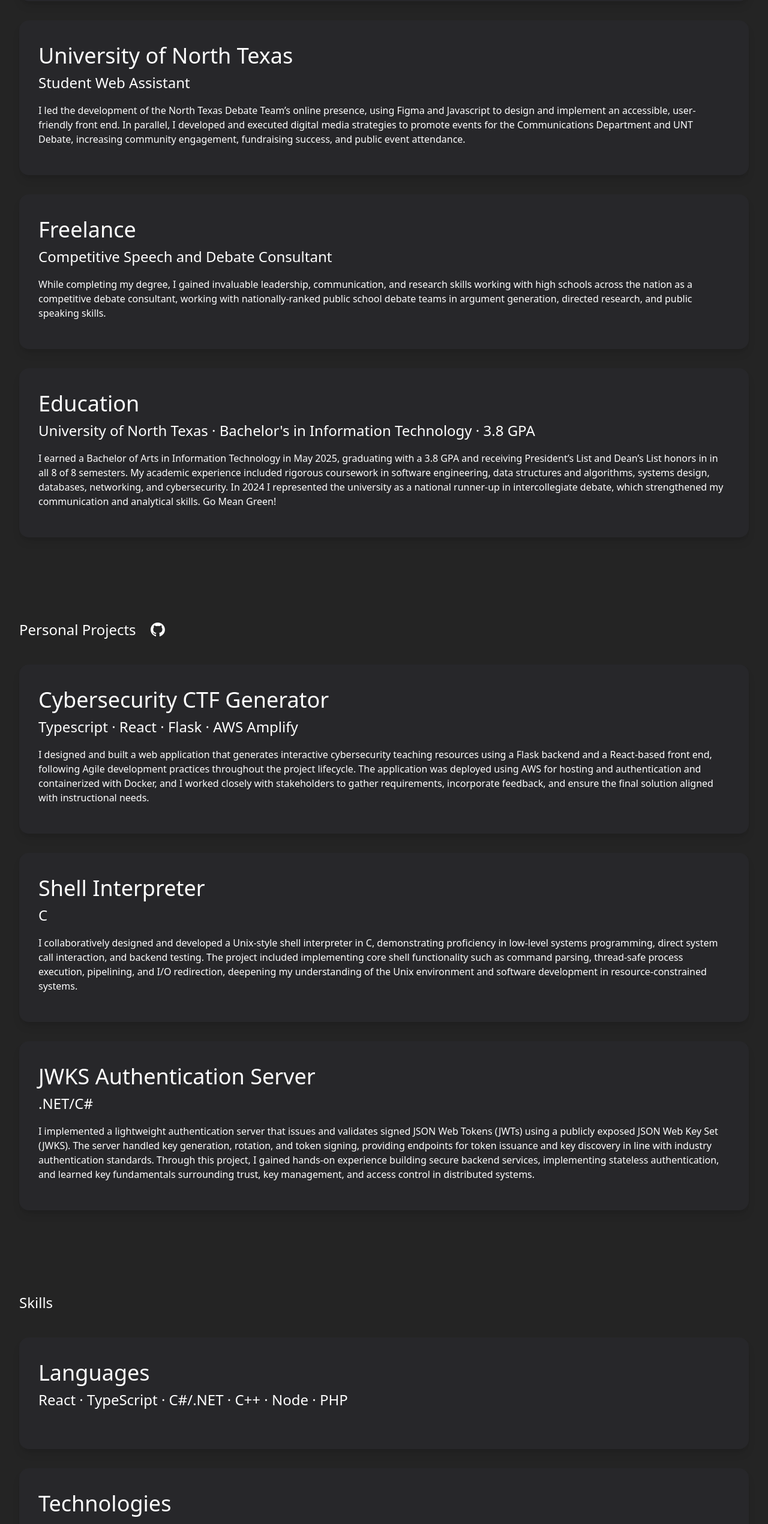
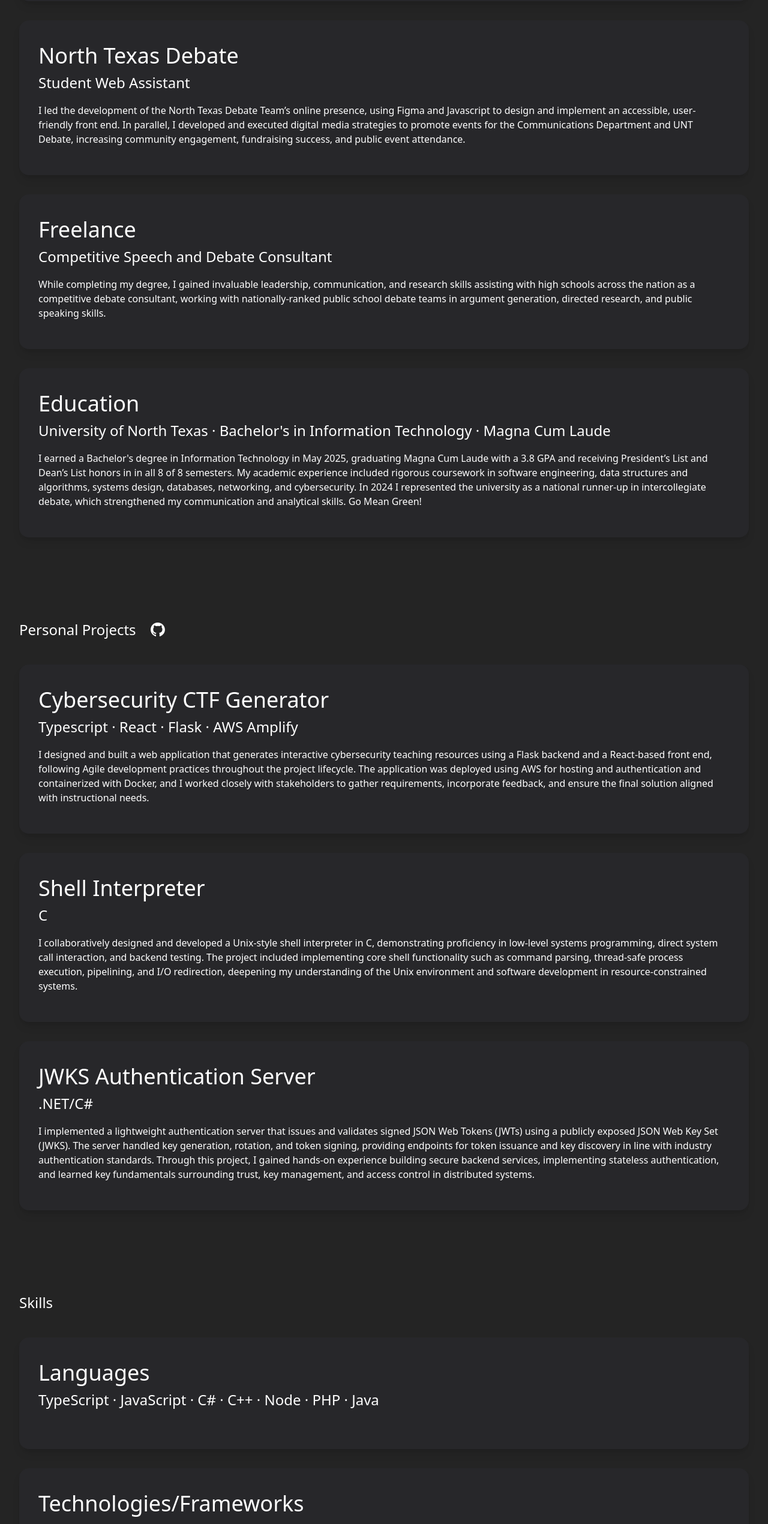
Before and after one commit to zachkjones512/ZacharyJones.github.io, a React (Vite) app: page / in a window 1280 px wide. Shown: the part 1293-3834 px from the top of the page at 60% size. Built offline with nearby package versions, Linux system fonts and the light colour scheme.

Commit message:
Updated skills/experience

```diff
--- a/src/App.tsx
+++ b/src/App.tsx
@@ -2,8 +2,8 @@ import Card from './components/card.tsx'
 
 let body = {paycom: "At Paycom, I developed and maintained high-traffic SaaS applications using React on the front end and C# and PHP for backend services and API development. I work closely with UX designers and product managers to translate business requirements into intuitive, responsive, and accessible user interfaces that improve client satisfaction. I actively participate in Agile development cycles through code reviews, unit and integration testing, and CI/CD improvements, while also diagnosing performance issues, applying security best practices, and documenting architectural decisions to ensure long-term scalability and maintainability.",
             unt: "I led the development of the North Texas Debate Team’s online presence, using Figma and Javascript to design and implement an accessible, user-friendly front end. In parallel, I developed and executed digital media strategies to promote events for the Communications Department and UNT Debate, increasing community engagement, fundraising success, and public event attendance.",
-            debate: "While completing my degree, I gained invaluable leadership, communication, and research skills working with high schools across the nation as a competitive debate consultant, working with nationally-ranked public school debate teams in argument generation, directed research, and public speaking skills.",
-            edu: "I earned a Bachelor of Arts in Information Technology in May 2025, graduating with a 3.8 GPA and receiving President’s List and Dean’s List honors in in all 8 of 8 semesters. My academic experience included rigorous coursework in software engineering, data structures and algorithms, systems design, databases, networking, and cybersecurity. In 2024 I represented the university as a national runner-up in intercollegiate debate, which strengthened my communication and analytical skills. Go Mean Green!",
+            debate: "While completing my degree, I gained invaluable leadership, communication, and research skills assisting with high schools across the nation as a competitive debate consultant, working with nationally-ranked public school debate teams in argument generation, directed research, and public speaking skills.",
+            edu: "I earned a Bachelor's degree in Information Technology in May 2025, graduating Magna Cum Laude with a 3.8 GPA and receiving President’s List and Dean’s List honors in in all 8 of 8 semesters. My academic experience included rigorous coursework in software engineering, data structures and algorithms, systems design, databases, networking, and cybersecurity. In 2024 I represented the university as a national runner-up in intercollegiate debate, which strengthened my communication and analytical skills. Go Mean Green!",
             ctf: "I designed and built a web application that generates interactive cybersecurity teaching resources using a Flask backend and a React-based front end, following Agile development practices throughout the project lifecycle. The application was deployed using AWS for hosting and authentication and containerized with Docker, and I worked closely with stakeholders to gather requirements, incorporate feedback, and ensure the final solution aligned with instructional needs.",
             shell: "I collaboratively designed and developed a Unix-style shell interpreter in C, demonstrating proficiency in low-level systems programming, direct system call interaction, and backend testing. The project included implementing core shell functionality such as command parsing, thread-safe process execution, pipelining, and I/O redirection, deepening my understanding of the Unix environment and software development in resource-constrained systems.",
             JWKS: "I implemented a lightweight authentication server that issues and validates signed JSON Web Tokens (JWTs) using a publicly exposed JSON Web Key Set (JWKS). The server handled key generation, rotation, and token signing, providing endpoints for token issuance and key discovery in line with industry authentication standards. Through this project, I gained hands-on experience building secure backend services, implementing stateless authentication, and learned key fundamentals surrounding trust, key management, and access control in distributed systems.",
@@ -26,14 +26,14 @@ function App() {
       <div className='flex flex-col items-start w-full min-h-screen py-16 gap-4'>
         <div className='w-full flex items-center py-2'>
           <h2 className='text-[1.5em]'>Professional Experience</h2>
-          <a href='/Resume.pdf'>
+          <a href='/Resume.pdf' target="_blank">
             <img src='/file.svg' className=' ml-6 w-6 h-6 object-contain'  alt='Resume File Icon'/>
           </a>
         </div>
         <Card Name={'Paycom'} Title={'Full-Stack Developer'} Body={body.paycom} imageUrl={"/paycomLogo.svg"}/>
-        <Card Name={'University of North Texas'} Title={'Student Web Assistant'} Body={body.unt}/>
+        <Card Name={'North Texas Debate'} Title={'Student Web Assistant'} Body={body.unt}/>
         <Card Name={'Freelance'} Title={'Competitive Speech and Debate Consultant'} Body={body.debate}/>
-        <Card Name={'Education'} Title={`University of North Texas · Bachelor's in Information Technology · 3.8 GPA`} Body={body.edu}/>
+        <Card Name={'Education'} Title={`University of North Texas · Bachelor's in Information Technology · Magna Cum Laude`} Body={body.edu}/>
       </div>
       <div className='flex flex-col items-start w-full min-h-screen py-16 gap-4'>
         <div className='w-full flex items-center py-2'>
@@ -50,11 +50,11 @@ function App() {
         <div className='w-full flex items-center justify-between py-2'>
           <h2 className='text-[1.5em]'>Skills</h2>
         </div>
-        <Card Name={'Languages'} Title={'React · TypeScript · C#/.NET · C++ · Node · PHP'} Body={""}/>
-        <Card Name={'Technologies'} Title={'Git · SQL · UNIX/Bash · Jira · AWS Lambda · Visual Studio'} Body={""}/>
+        <Card Name={'Languages'} Title={'TypeScript · JavaScript · C# · C++ · Node · PHP · Java'} Body={""}/>
+        <Card Name={'Technologies/Frameworks'} Title={'React · .NET · Git · MySQL · Windows · MacOS · GNU Linux · Jira · AWS · Visual Studio'} Body={""}/>
         <Card Name={'Certifications'} Title={'Adobe Certified Professional: Premiere Pro/Photoshop · Microsoft Office Specialist: Access/Excel'} Body={""}/>
       </div>
-      <p>Interested in learning more? Find me on <a className='font-medium text-indigo-500 hover:text-indigo-400 transition-colors' href='https://www.linkedin.com/in/zachary-k-jones/'>LinkedIn</a></p>
+      <p>Interested in learning more? Find me on <a className='font-medium text-indigo-500 hover:text-indigo-400 transition-colors' target="_blank" href='https://www.linkedin.com/in/zachary-k-jones/'>LinkedIn</a></p>
     </>
   )
 }
```
